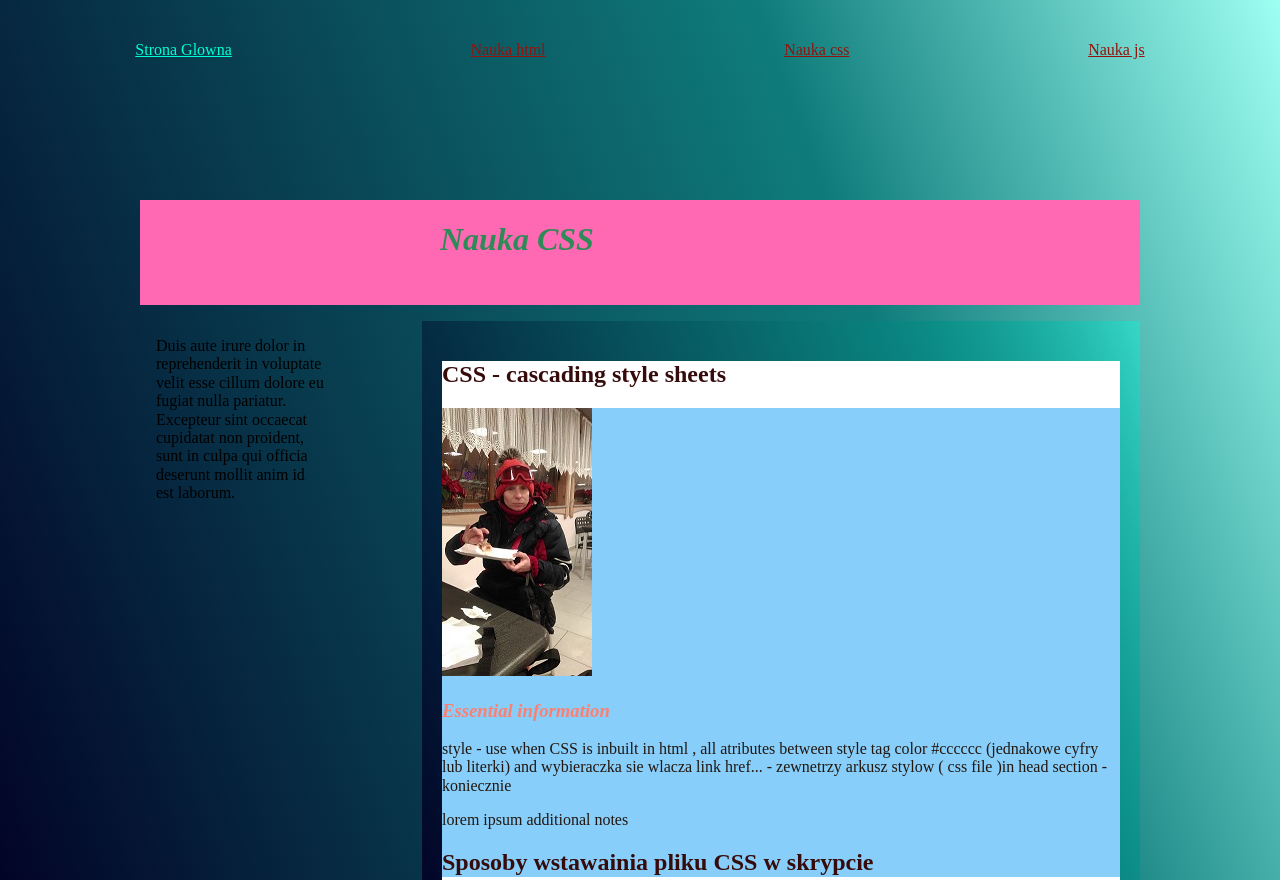
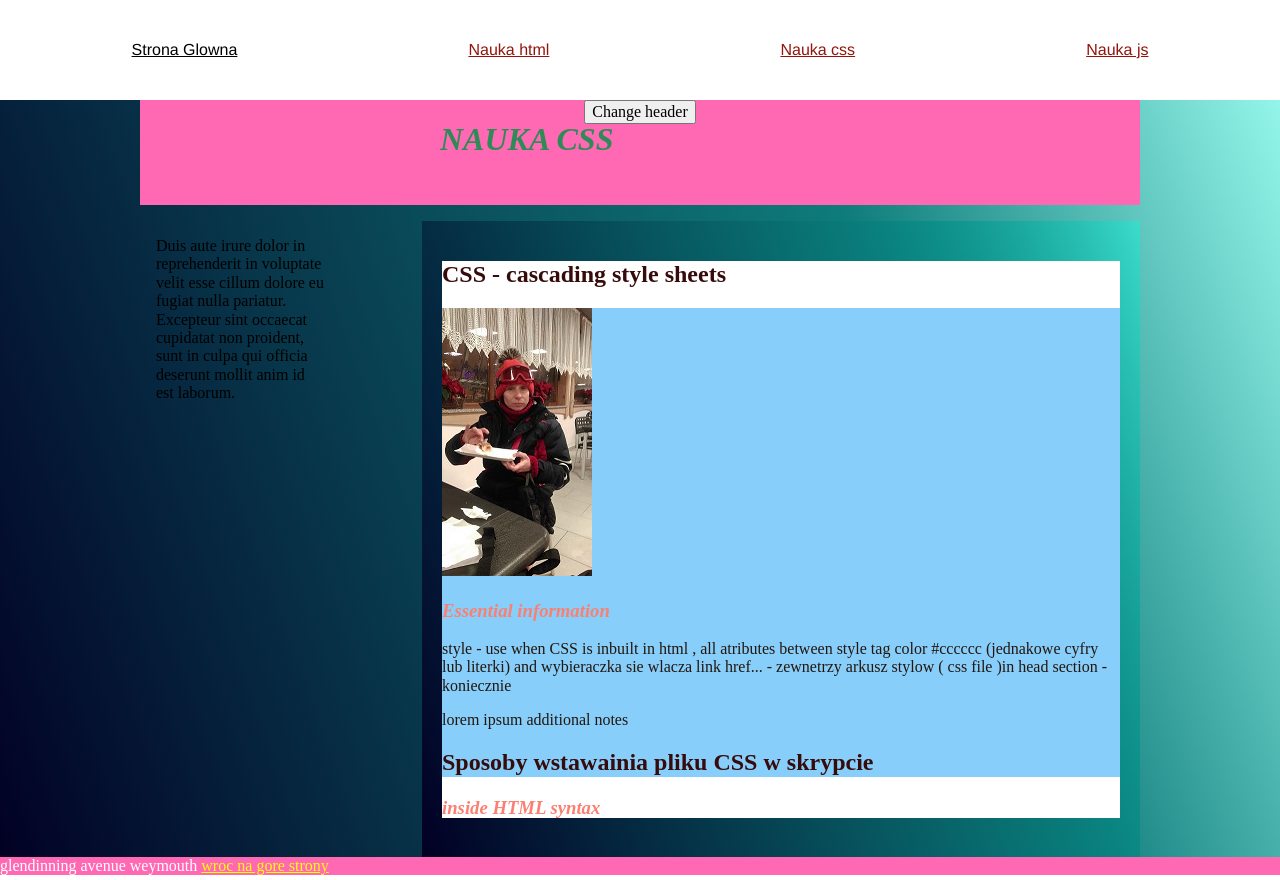
Before and after one commit to Magdalena-Lisicka/homepage, a website: page nauka-css.html in a window 1280 px wide. Shown: the top 880 px of the page. Drawn offline with Linux system fonts and the light colour scheme.

Commit message:
corrected scss

```diff
--- a/nauka-css.html
+++ b/nauka-css.html
@@ -10,20 +10,22 @@
   </head>
 
   <body>
-    <header>
-      <nav class="navigation" class="navigation__link">
-        <a href="index.html" class="navigation__link-homepage">Strona Glowna</a>
-        <a href="nauka-html.html" class="navigation__link">Nauka html</a>
-        <a href="nauka-css.html" class="navigation__link">Nauka css</a>
-        <a href="nauka-js.html" class="navigation__link">Nauka js</a>
+    <header class="header">
+      <button class="hamburger hamburger--js" aria-label="Otworz Menu"> Menu </button>
+      <nav class="navigation navigation--js">
+        <a class="navigation__link navigation__link--homepage" href="index.html" >Strona Glowna</a>
+        <a class="navigation__link" href="nauka-html.html" >Nauka html</a>
+        <a class="navigation__link" href="nauka-css.html" >Nauka css</a>
+        <a class="navigation__link" href="nauka-js.html" >Nauka js</a>
       </nav>
     </header>
 
     <main class="main">
       <header class="main__header" id="top">
-        <h1 class="main__heading">
-          Nauka CSS
+        <h1 class="main__heading main__heading--js" id="name">
+          NAUKA CSS
         </h1>
+        <button class="action--js"> Change header</button>
       </header>
 
       <div class="section">
--- a/scss/style.scss
+++ b/scss/style.scss
@@ -2,41 +2,51 @@ html {
   box-sizing: border-box;
 }
 
- *,*:before, *:after {
-    box-sizing:inherit
+*,
+*:before,
+*:after {
+  box-sizing: inherit;
 }
-body{
+body {
   background-color: #fefefe;
-    background: linear-gradient(70deg, rgba(2,0,36,1) 0%, rgba(9,121,120,0.9752275910364145) 68%, rgba(0,255,222,0.38139005602240894) 100%);
+  background: linear-gradient(
+    70deg,
+    rgba(2, 0, 36, 1) 0%,
+    rgba(9, 121, 120, 0.9752275910364145) 68%,
+    rgba(0, 255, 222, 0.38139005602240894) 100%
+  );
 }
 
-a {color: yellow;}
+a {
+  color: yellow;
+}
 /* a dotyczy tylko linek wewnetrznych , nav a glownego menu w header
 #top {color: maroon;} */
 
 .about__picture {
   display: block;
   max-width: 100%;
-
 }
 .article {
-    background-color:rgba(255,0,0,0.2);
-    padding:16px;
+  background-color: rgba(255, 0, 0, 0.2);
+  padding: 16px;
   margin: 16px;
 }
 
-article {background-color: lightskyblue;}
+article {
+  background-color: lightskyblue;
+}
 
 .aside {
   grid-area: aside;
   grid-column-start: 1;
   grid-column-end: 2;
   grid-row: 2/4;
-    padding:16px;
+  padding: 16px;
 }
 
 .footer {
-      color:#fff;
+  color: #fff;
   grid-area: footer;
   background: hotpink;
   grid-column-start: 1;
@@ -50,27 +60,26 @@ article {background-color: lightskyblue;}
 h1 {
   font-style: italic;
   /*position: fixed;*/
-
 }
 
-h2{
-    color:#360b0b;
+h2 {
+  color: #360b0b;
 }
 
-h3{
-    font-style: italic; color: salmon;
+h3 {
+  font-style: italic;
+  color: salmon;
 }
 
 .header {
   min-height: 60px;
-    font-family: 'Franklin Gothic Medium', 'Arial Narrow', Arial, sans-serif;
+  font-family: "Franklin Gothic Medium", "Arial Narrow", Arial, sans-serif;
   /*font-size: large;*/
-    color: #1460AA;
-    background:#fff;
+  color: #1460aa;
+  background: #fff;
   position: fixed;
-    width:100%;
-    top:0;
-
+  width: 100%;
+  top: 0;
 }
 
 .header-link {
@@ -81,14 +90,14 @@ h3{
   background: yellow;
 }
 
-.linki{
-    background-color: #8EB1A8;
+.linki {
+  background-color: #8eb1a8;
 }
 
 .main {
   max-width: 1000px;
-    margin:100px auto 0;
-    display:grid;
+  margin: 100px auto 0;
+  display: grid;
   grid-template-areas:
     "header header header"
     "article . aside"
@@ -100,11 +109,10 @@ h3{
 }
 .main__header {
   color: seagreen;
-    background: green;
+  background: hotpink;
   grid-column-start: 1;
   grid-column-end: 4;
   text-align: center;
-
 }
 
 .main__heading {
@@ -112,14 +120,11 @@ h3{
   display: flex;
   align-items: center;
   padding-left: 300px;
-
-
 }
 
 .navigation {
-    padding:16px;
+  padding: 16px;
   display: none;
-
 }
 
 nav a {
@@ -128,7 +133,7 @@ nav a {
 
 .navigation__link {
   color: #92140c;
-    display:block;
+  display: block;
   margin-right: 0 0 16px;
 }
 
@@ -148,42 +153,44 @@ p {
   background-color: rosybrown;
   padding: 20px;
   margin: auto;
-    background: linear-gradient(70deg, rgba(2,0,36,1) 0%, rgba(9,121,120,0.9752275910364145) 68%, rgba(0,255,222,0.38139005602240894) 100%);
+  background: linear-gradient(
+    70deg,
+    rgba(2, 0, 36, 1) 0%,
+    rgba(9, 121, 120, 0.9752275910364145) 68%,
+    rgba(0, 255, 222, 0.38139005602240894) 100%
+  );
   grid-column-start: 3;
   grid-column-end: 4;
   grid-row: 2/4;
 }
 
-section{
-    background-color: rgb(255, 255, 255)
+section {
+  background-color: rgb(255, 255, 255);
 }
 
-.title{
+.title {
   color: orangered;
 }
 
 .hamburger {
   position: absolute;
-    top:16px;
-    right:20px;
+  top: 16px;
+  right: 16px;
   color: yellow;
   border: none;
   bacground: none;
 }
 
-@media (min-width:768px) {
+@media (min-width: 768px) {
   .hamburger {
-        display:none;
+    display: none;
   }
-
-
-    .navigation{
-        padding:16px
+  .navigation {
+    padding: 16px;
     border-radius: 8px;
     display: flex;
     align-items: center;
     justify-content: space-around;
-        height:100px;
-        align-items: center;
+    height: 100px;
+    align-items: center;}
 }
-}
```
Also changed, not shown: nauka-html.html (+9 -7 lines), nauka-js.html (+9 -7 lines), style.css. Lines whose indentation alone changed are shown as unchanged.
